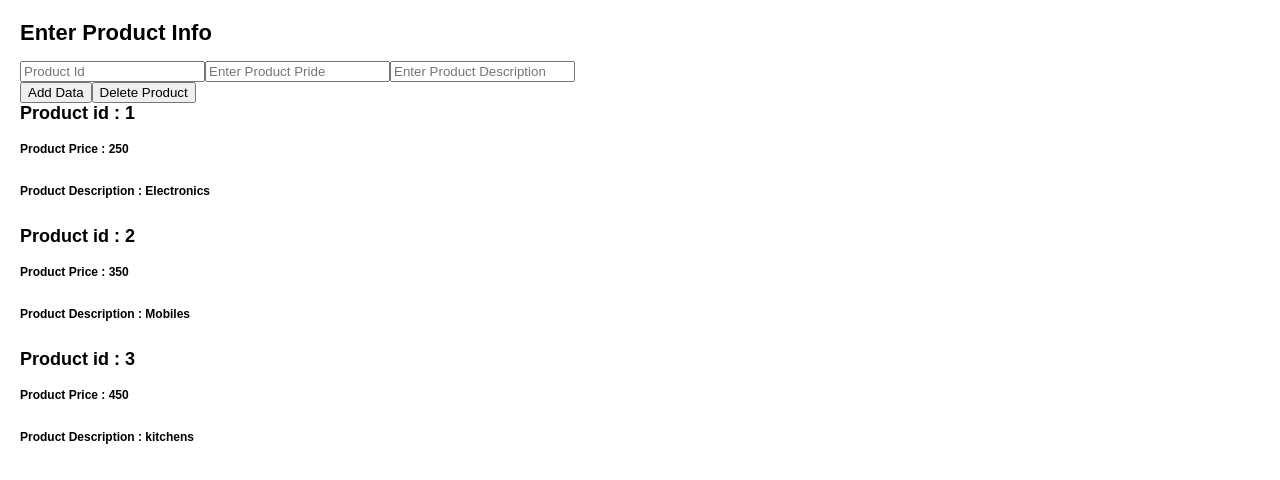
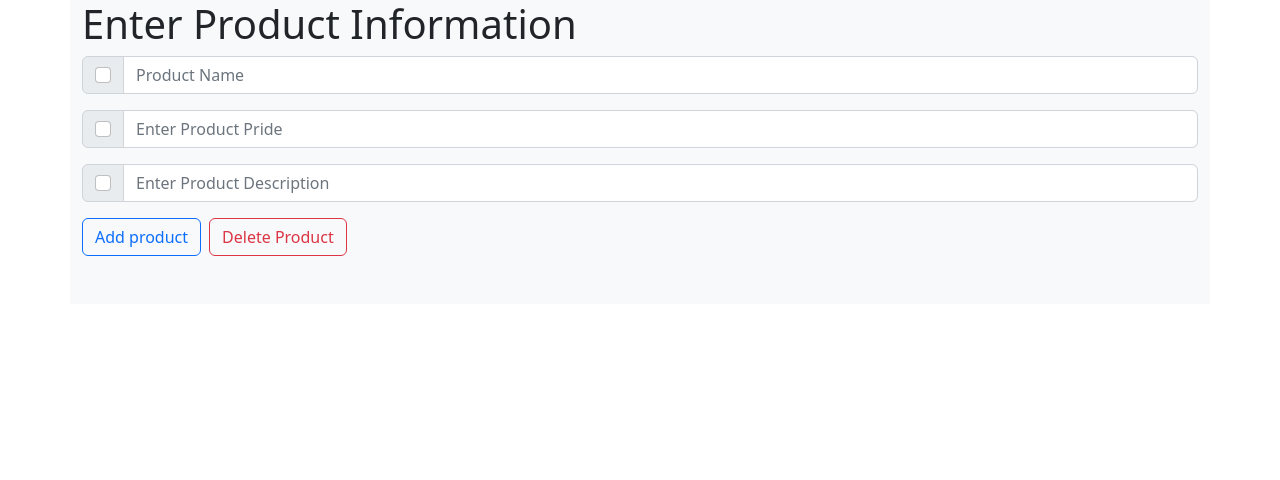
Before and after one commit to Bhavin-28/ReactProject, a React (Create React App) app: page / in a window 1280 px wide. Shown: the top 480 px of the page. Built offline with nearby package versions, Linux system fonts and the light colour scheme.

Commit message:
14 apr chnages on the react project

```diff
--- a/package.json
+++ b/package.json
@@ -6,9 +6,10 @@
     "@testing-library/jest-dom": "^5.16.5",
     "@testing-library/react": "^13.4.0",
     "@testing-library/user-event": "^13.5.0",
+    "bootstrap": "^5.2.3",
     "react": "^18.2.0",
     "react-dom": "^18.2.0",
-    "react-scripts": "5.0.1",
+    "react-scripts": "^5.0.1",
     "web-vitals": "^2.1.4"
   },
   "scripts": {
--- a/src/Product.js
+++ b/src/Product.js
@@ -1,35 +1,28 @@
 import React, { useState } from "react";
-const Product1 = [{
-    id : 1,
-    price : 250,
-    description : 'Electronics'
-},
-{
-    id : 2,
-    price : 350,
-    description : 'Mobiles'
-},
-{
-    id : 3,
-    price : 450,
-    description : 'kitchens'
-}]
+import './index.css';
+import 'bootstrap/dist/css/bootstrap.css';
+import ProductBox from "./components/ProductBox";
+const Product1 = []
+let productId = 0;
 
 function ProductCollection(){
-const [inputValue, setInputValue] = useState('');
+  const [productName, setProductName] = useState('');
   const [proPrice,setProPrice] = useState('');
   const [proDesc,setProDesc] = useState('');
   const [products,setProducts] = useState(Product1);
-
   let handleClick = (e) =>{
     setProducts([
       ...products,
       {
-        id : inputValue,
+        id : ++productId,
+        name : productName,
         price : proPrice,
         description : proDesc
       }
     ])
+      setProductName('');
+      setProPrice('');
+      setProDesc('');
     // const proId = inputValue,
     // productPrice = proPrice,
     // productDescription = proDesc;
@@ -47,8 +40,8 @@ const [products,setProducts] = useState(Product1);
   let handleDelete = (e) => {
 
   }
-  const handleInputChange = (e) => {
-    setInputValue(e.target.value);
+  const handleProductName = (e) => {
+    setProductName(e.target.value);
   }
   const handleProPrice= (e)=>{
     setProPrice(e.target.value)
@@ -59,25 +52,45 @@ const [products,setProducts] = useState(Product1);
 
   return (
 
-    <div className="productAdd">
-        <h1>Enter Product Info</h1>
-        <div className="productDetail">
-          <input type="text" className="proId" value={inputValue} onChange={handleInputChange} placeholder="Product Id"/>
+    <div className="productAdd container bg-light">
+        <h1>Enter Product Information</h1>
+        <div className="productDetail col-xs-2">
 
-          <input type="text" className="proPrice" value={proPrice} onChange={handleProPrice} placeholder="Enter Product Pride"/>
+          <div className="input-group mb-3">
+            <div className="input-group-text">
+              <input className="form-check-input mt-0" type="checkbox" value="" aria-label="Checkbox for following text input" />
+            </div>
+              <input type="text" className="form-control proId" value={productName} onChange={handleProductName} placeholder="Product Name" />
+          </div>
 
-          <input type="text" className="proDesc" placeholder="Enter Product Description" value={proDesc} onChange={handleProDesc}/>
+          <div className="input-group mb-3">
+            <div className="input-group-text">
+              <input className="form-check-input mt-0" type="checkbox" value="" aria-label="Checkbox for following text input" />
             </div>
-          <button type="submit" className="addData" onClick={handleClick} >Add Data</button>
-          <button type="submit" className="addData" onClick={handleDelete} >Delete Product</button>
+              <input type="text" className="form-control proPrice" value={proPrice} onChange={handleProPrice} placeholder="Enter Product Pride" />
+          </div>
 
+          <div className="input-group mb-3">
+            <div className="input-group-text">
+              <input className="form-check-input mt-0" type="checkbox" value="" aria-label="Checkbox for following text input" />
+            </div>
+              <input type="text" className="form-control proDesc" placeholder="Enter Product Description" value={proDesc} onChange={handleProDesc} />
+          </div>
+
+        </div>
+          <button type="submit" className="btn btn-outline-primary btn-lm addData me-2" onClick={handleClick} >Add product</button>
+          <button type="submit" className="btn btn-outline-danger btn-lm addData" onClick={handleDelete} >Delete Product</button>
+
+        <div className="productsList d-flex justify-content-around p-4">
           {products.map((data) => (
-        <div key={data.id} id="lrel">
-            <h3>Product id : {data.id}</h3>
-            <h6>Product Price : {data.price}</h6>
-            <h6>Product Description : {data.description}</h6>
+            <div key={data.name} id={`productInformation-${data.id}`} className={`products_list products${data.name} `} >
+                <p>Product Id : {data.id}</p>
+                <h3>Product Name : {data.name}</h3>
+                <p><b>Product Price : </b> {data.price}</p>
+                <p><b>Product Description : </b>{data.description}</p>
             </div>
           ))}
+          </div>
     </div>
   )
   }
--- /dev/null
+++ b/src/components/ProductBox.jsx
@@ -0,0 +1,15 @@
+import React from 'react'
+
+const ProductBox = (props) => {
+  return (
+    <div className="input-group mb-3">
+        <div className="input-group-text">
+            <input className="form-check-input mt-0" type="checkbox" value="" aria-label="Checkbox for following text input" />
+        </div>
+            <input type="text" className="form-control proId"  />
+            {/* <input type="text" className="form-control proId" value={inputValue} onChange={handleInputChange} placeholder="Product Id" /> */}
+        </div>
+  )
+}
+
+export default ProductBox
```
Also changed, not shown: 1 other file (tests, documents, lock files or other folders). Lines whose indentation alone changed are shown as unchanged.
